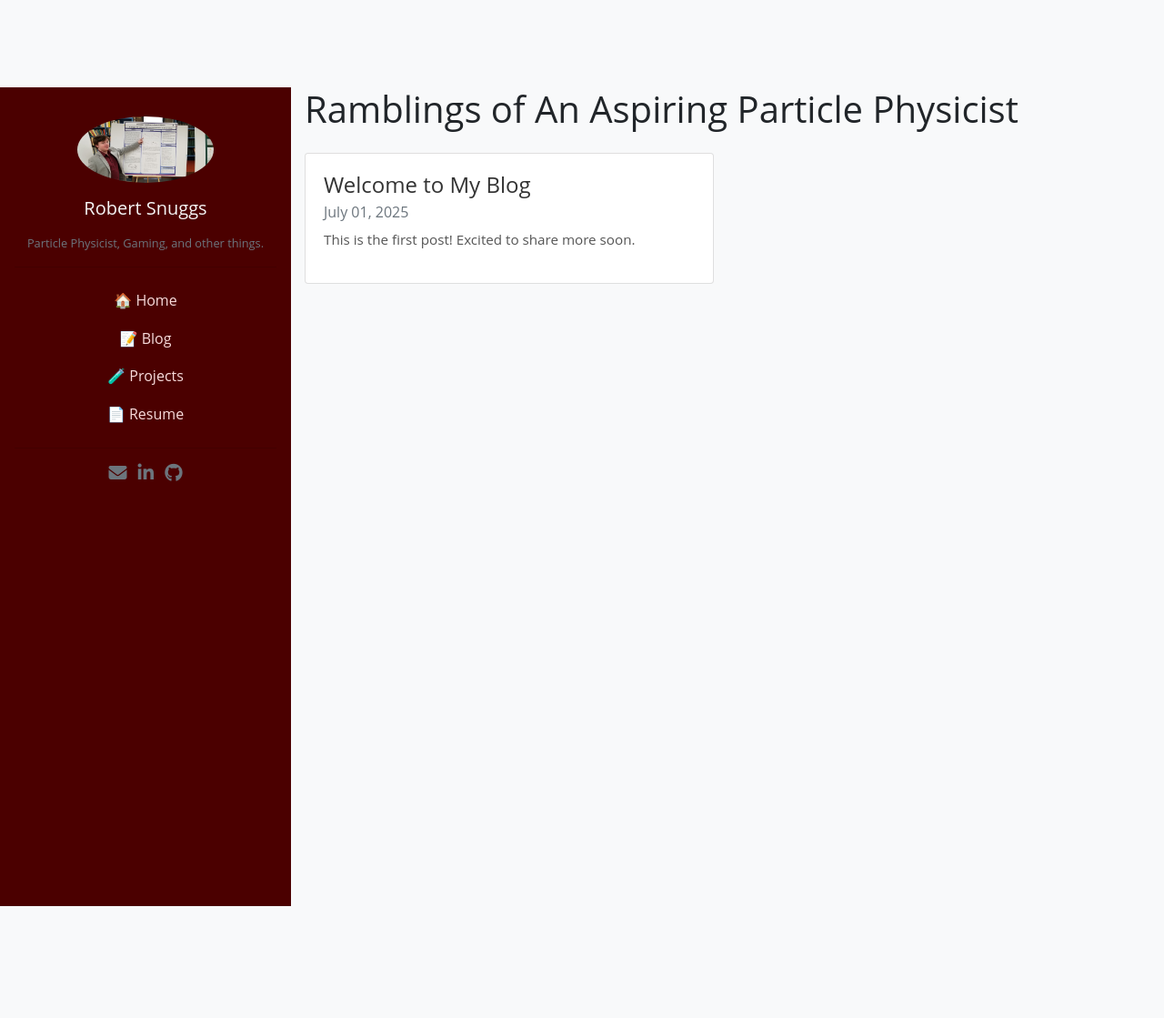
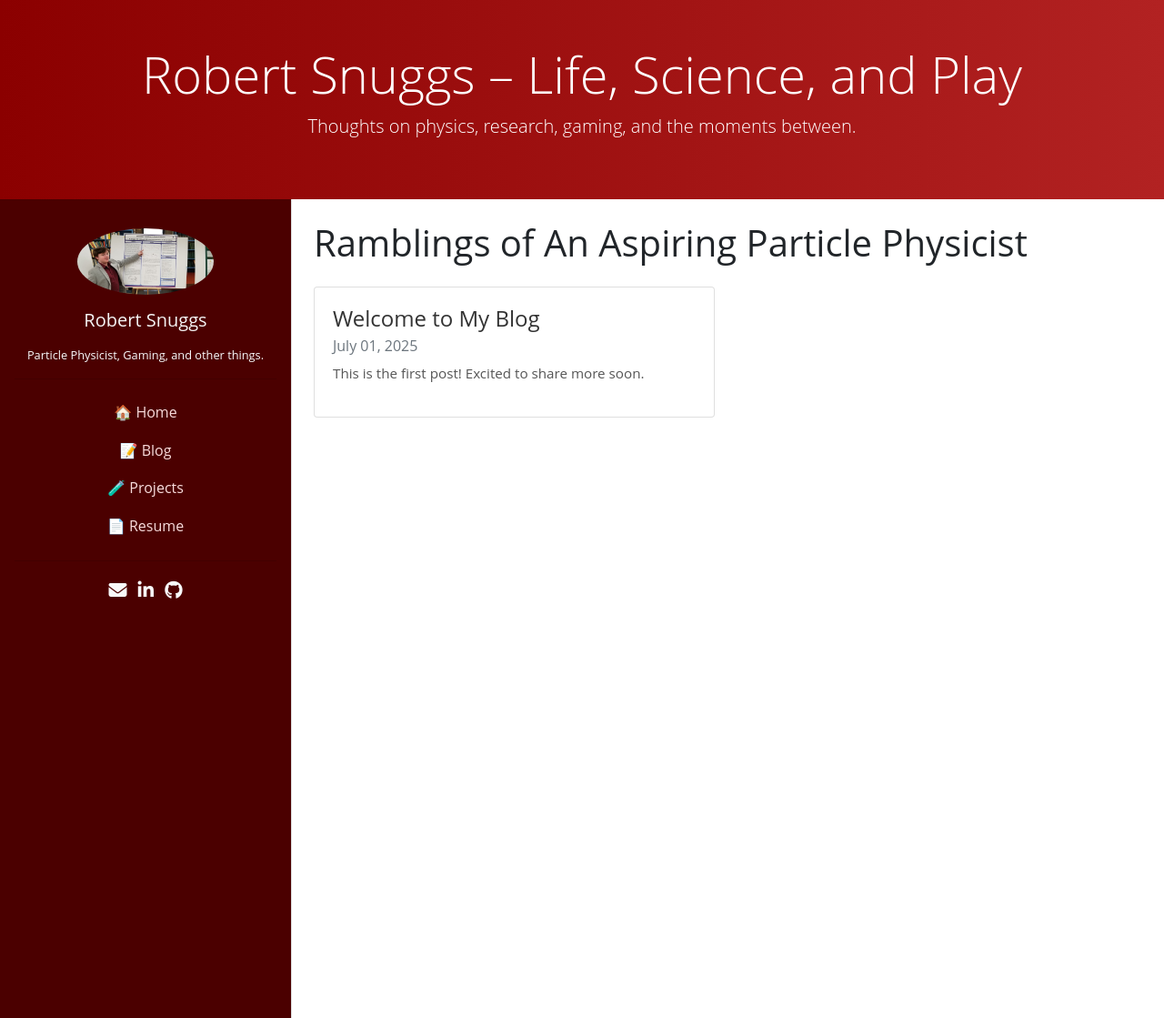
Before and after one commit to madscientoast/madscientoast.github.io, a Jekyll site: the page built from blog.html, in a window 1280 px wide. Shown: the whole page at 91% size. Built offline with Jekyll 4.4.1, drawn with Linux system fonts in a browser that asks for light colours; nearby versions of some CDN libraries; before the commit the page ends 996 px from its top, so only the background shows below that.

Commit message:
Update default.html

```diff
--- a/_layouts/default.html
+++ b/_layouts/default.html
@@ -1,21 +1,29 @@
+<!DOCTYPE html>
 <html lang="en">
 <head>
   <meta charset="UTF-8">
   <meta name="viewport" content="width=device-width, initial-scale=1, shrink-to-fit=no">
-  <title>{{ page.title }} | Ramblings of An Aspiring Particle Physicist</title>
+  <title>{{ page.title }} | Robert Snuggs</title>
   <link rel="stylesheet" href="https://stackpath.bootstrapcdn.com/bootstrap/4.1.1/css/bootstrap.min.css">
   <script src="https://use.fontawesome.com/4dfd1d7bab.js"></script>
   <link href="/assets/css/style.css" rel="stylesheet">
 </head>
 <body>
+  <!-- Header Banner -->
+  <header class="blog-header">
+    <div class="container text-center text-white py-5">
+      <h1 class="display-4">Robert Snuggs – Life, Science, and Play</h1>
+      <p class="lead">Thoughts on physics, research, gaming, and the moments between.</p>
+    </div>
+  </header>
 
   <!-- Page Content with Sidebar Layout -->
-  <div class="container-fluid mt-5 pt-5">
+  <div class="container-fluid">
     <div class="row">
       <aside class="col-md-3 sidebar text-center">
         <img src="/profile.jpg" alt="Profile" class="img-fluid rounded-circle mb-3" style="max-width: 150px;">
         <h5 class="mb-3">Robert Snuggs</h5>
-        <p class="text-muted small">Particle Physicist, Gaming, and other things.</p>
+        <p class="text-light small">Particle Physicist, Gaming, and other things.</p>
         <hr>
         <ul class="nav flex-column">
           <li class="nav-item"><a href="/" class="nav-link px-0">🏠 Home</a></li>
@@ -25,13 +33,13 @@
         </ul>
         <hr>
         <div class="social-icons">
-          <a href="mailto:robertpsnuggsjr@gmail.com" class="text-secondary mx-1"><i class="fa fa-envelope"></i></a>
-          <a href="https://www.linkedin.com/in/robert-snuggs-76a62166/" class="text-secondary mx-1"><i class="fa fa-linkedin"></i></a>
-          <a href="https://github.com/madscientoast" class="text-secondary mx-1"><i class="fa fa-github"></i></a>
+          <a href="mailto:robertpsnuggsjr@gmail.com" class="text-light mx-1"><i class="fa fa-envelope"></i></a>
+          <a href="https://www.linkedin.com/in/robert-snuggs-76a62166/" class="text-light mx-1"><i class="fa fa-linkedin"></i></a>
+          <a href="https://github.com/madscientoast" class="text-light mx-1"><i class="fa fa-github"></i></a>
         </div>
       </aside>
 
-      <main class="col-md-9">
+      <main class="col-md-9 bg-white p-4">
         {{ content }}
       </main>
     </div>
```
